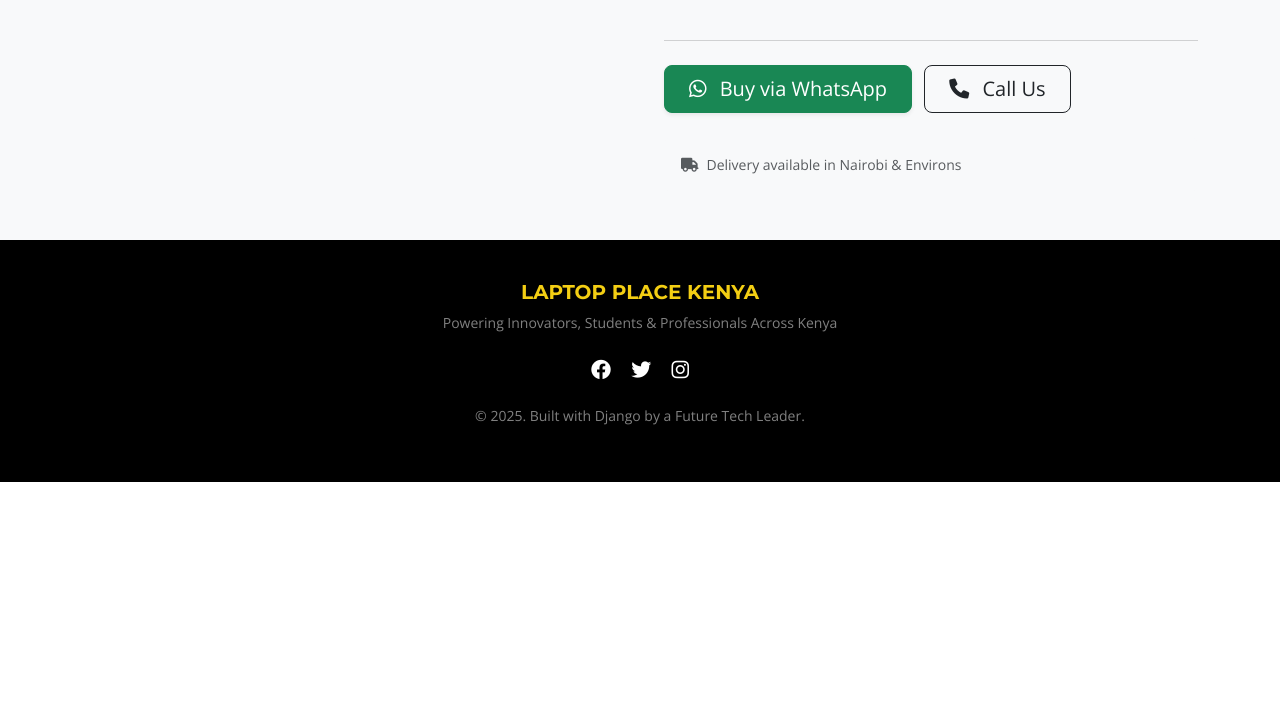
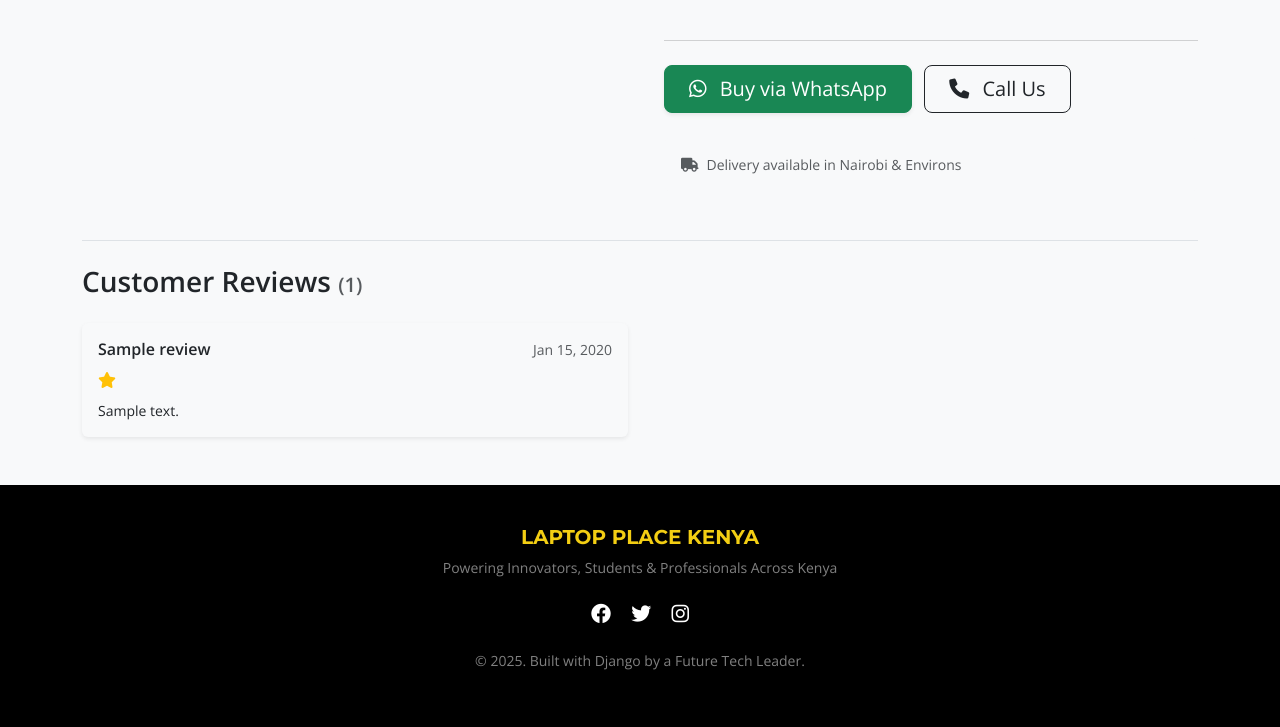
Before and after one commit to kelvin-keter/laptop-place-v2, a Django app: page /product/1/ in a window 1280 px wide. Shown: the part 683-1410 px from the top of the page. Before the commit the page ends 1165 px from the top, so only its background shows below. Run offline with Django 5.2, Linux system fonts and the light colour scheme; tables that the repository leaves empty hold one stand-in row (values such as "Sample post"); grey boxes marked "Sample" are stand-in pictures.

Commit message:
Add customer reviews section to product page

```diff
--- a/core/templates/core/product_detail.html
+++ b/core/templates/core/product_detail.html
@@ -125,6 +125,38 @@
         </div>
     </div>
 
+    <div class="mt-5 pt-4 border-top">
+        <h3 class="fw-bold mb-4">Customer Reviews <span class="text-muted fs-5">({{ product.reviews.count }})</span></h3>
+
+        {% if product.reviews.all %}
+            <div class="row row-cols-1 row-cols-md-2 g-4">
+                {% for review in product.reviews.all %}
+                <div class="col">
+                    <div class="card h-100 border-0 shadow-sm bg-light">
+                        <div class="card-body">
+                            <div class="d-flex justify-content-between align-items-center mb-2">
+                                <h6 class="fw-bold mb-0">{{ review.name }}</h6>
+                                <small class="text-muted">{{ review.created_at|date:"M d, Y" }}</small>
+                            </div>
+                            <div class="mb-2 text-warning">
+                                {% for i in review.stars_range %}
+                                    <i class="fas fa-star"></i>
+                                {% endfor %}
+                            </div>
+                            <p class="card-text small text-dark">{{ review.comment }}</p>
+                        </div>
+                    </div>
+                </div>
+                {% endfor %}
+            </div>
+        {% else %}
+            <div class="p-4 bg-light rounded text-center text-muted">
+                <i class="far fa-comment-dots fa-2x mb-3 opacity-50"></i>
+                <p>No reviews yet for this laptop.</p>
+            </div>
+        {% endif %}
+    </div>
+
     {% if related_products %}
     <div class="mt-5 pt-5 border-top">
         <h3 class="fw-bold mb-4">You Might Also Like</h3>
@@ -162,5 +194,6 @@
         </div>
     </div>
     {% endif %}
-    </div>
+
+</div>
 {% endblock %}
```
